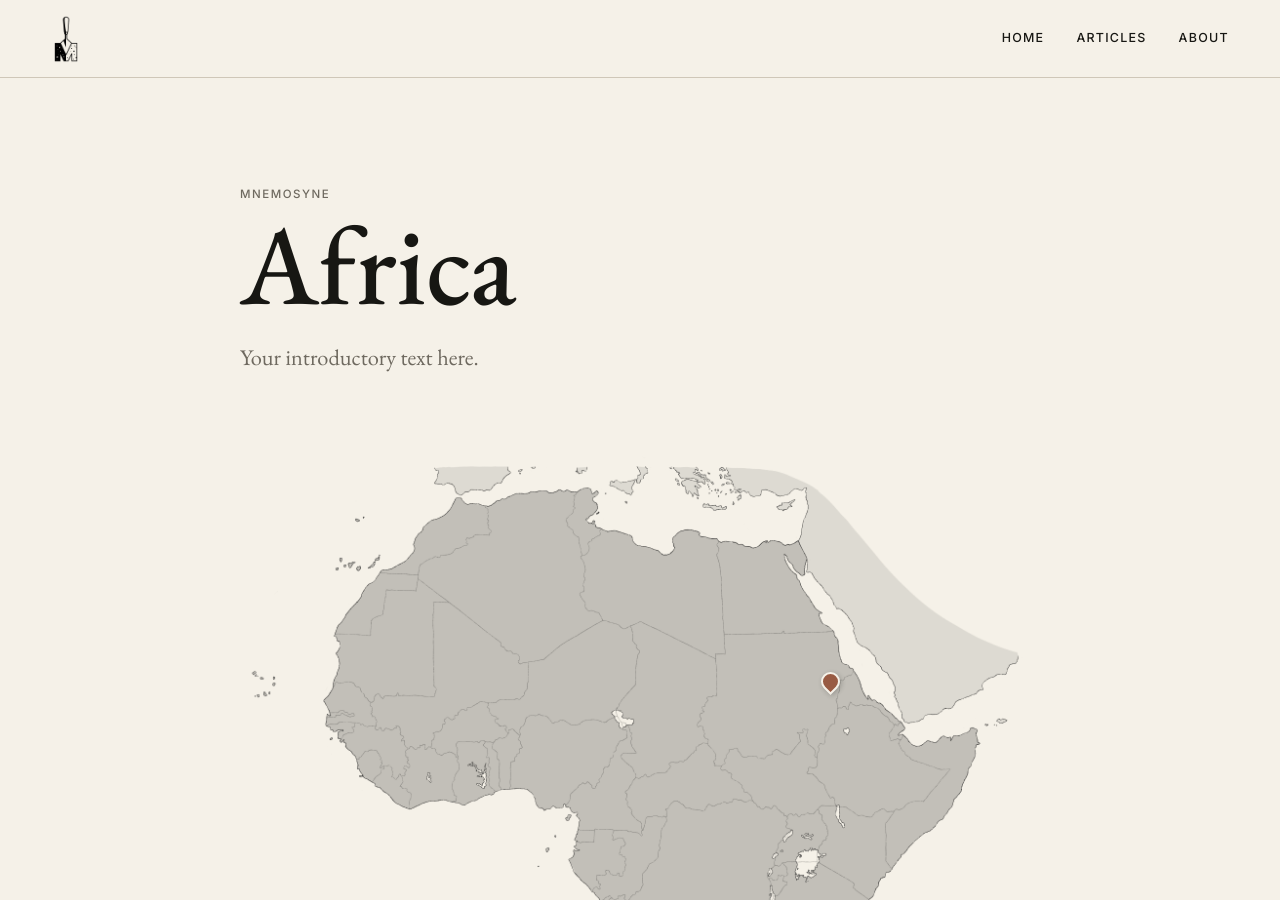
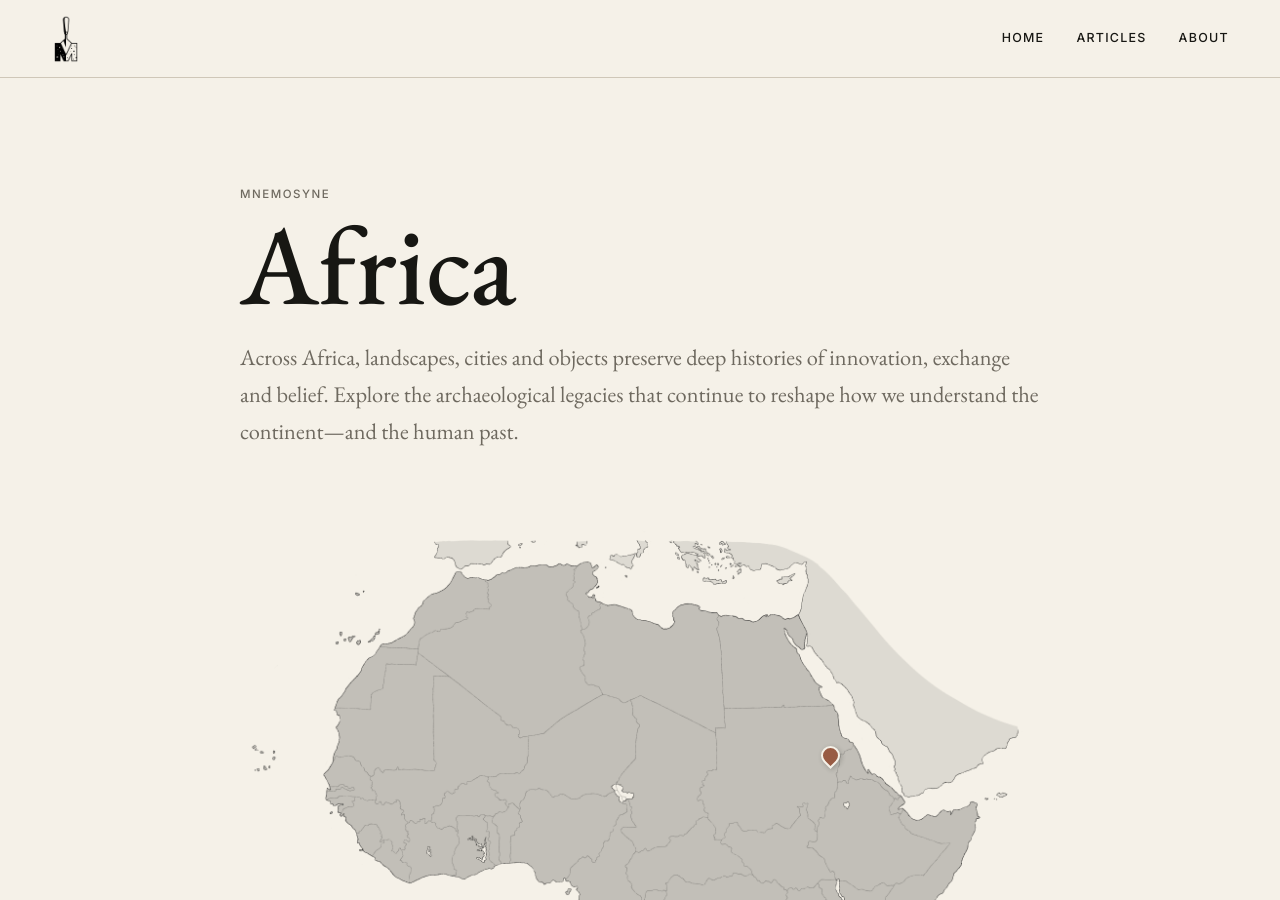
Before and after one commit to basolmsted-blip/mnemosyne-online, a Jekyll site: the page built from regions/africa.html, in a window 1280 px wide and 900 px high. Built offline with Jekyll 4.4.1, drawn with Linux system fonts in a browser that asks for light colours.

Commit message:
Add files via upload

```diff
--- a/regions/africa.html
+++ b/regions/africa.html
@@ -2,7 +2,7 @@
 layout: page
 title: "Africa"
 permalink: /regions/africa/
-subtitle: Your introductory text here.
+subtitle: Across Africa, landscapes, cities and objects preserve deep histories of innovation, exchange and belief. Explore the archaeological legacies that continue to reshape how we understand the continent—and the human past.
 ---
 {% assign region_posts = site.posts | where_exp: "post", "post.regions contains 'africa'" %}
 <div class="region-map" aria-label="Article locations in Africa">
```
